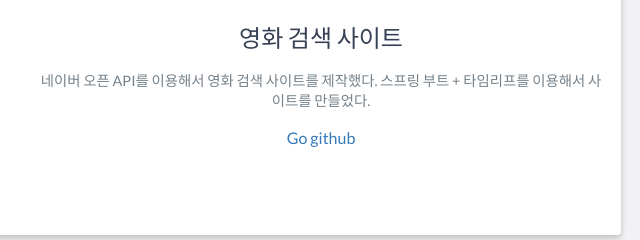
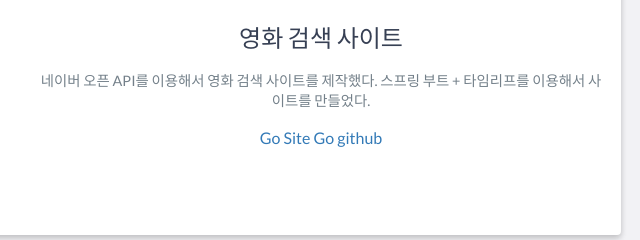
Before and after one commit to syh24/syh24.github.io, a website: page index.html in a window 1280 px wide. Shown: the part 2320-2560 px from the top of the page, 469-1109 px from the left. Drawn offline with nearby package versions, Linux system fonts and the light colour scheme.

Commit message:
Update index.html

```diff
--- a/index.html
+++ b/index.html
@@ -138,6 +138,7 @@
                             네이버 오픈 API를 이용해서 영화 검색 사이트를 제작했다.
                             스프링 부트 + 타임리프를 이용해서 사이트를 만들었다.
                         </p>
+                        <a href="www.syhmovie.ml">Go Site</a>
                         <a href="https://github.com/syh24/Movie">Go github</a>
                     </div>
                     <!-- End .project-info -->
```
